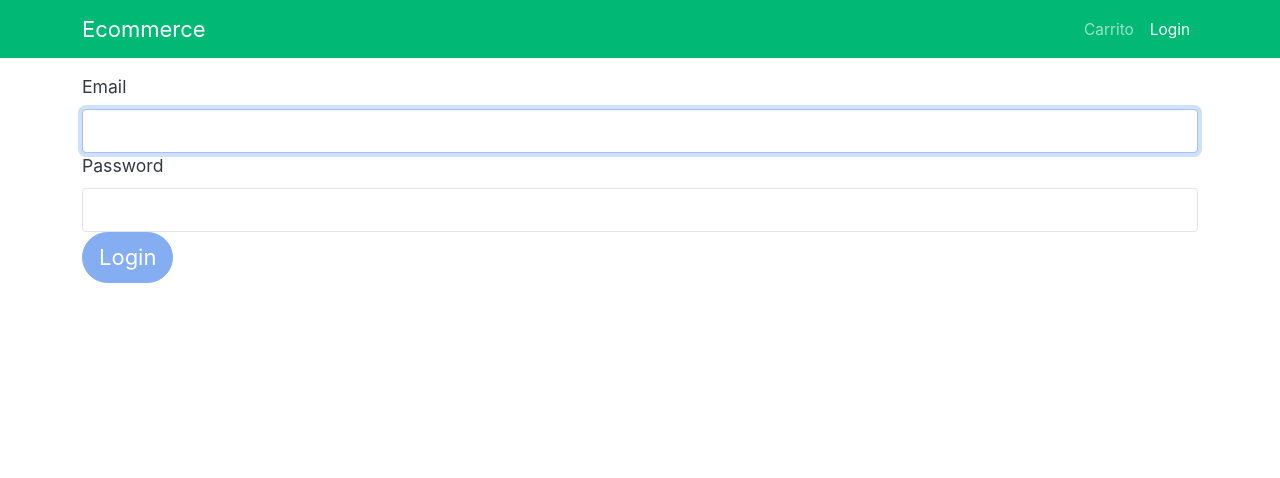
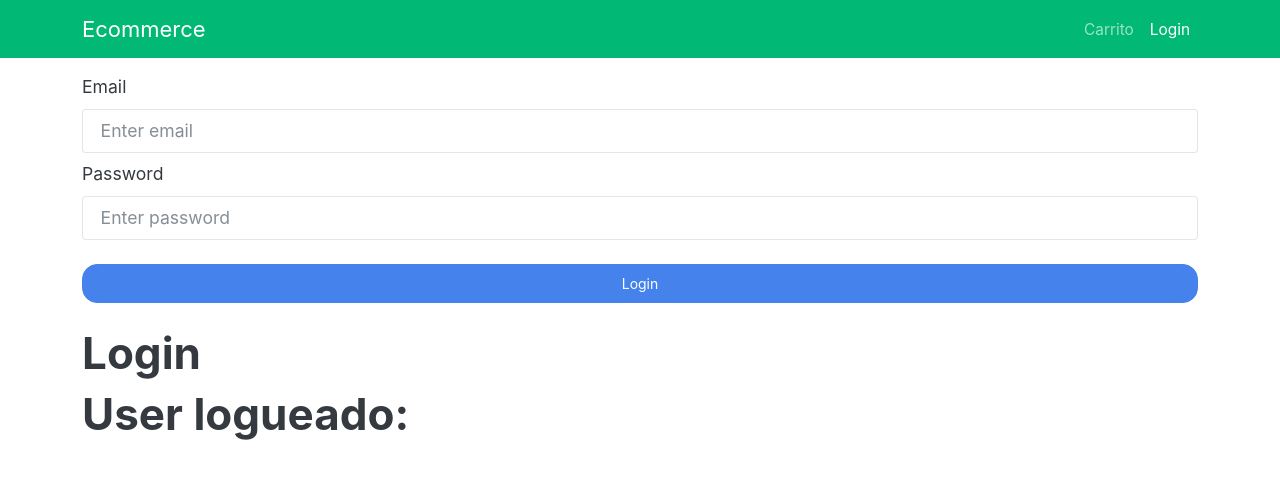
Before and after one commit to facucontreras21/e-commerce-cmf, a React (Create React App) app in the folder frontend/: page /login in a window 1280 px wide. Shown: the top 478 px of the page. Built offline with nearby package versions, Linux system fonts and the light colour scheme.

Commit message:
login, falta el localstorage

```diff
--- a/frontend/src/pages/LoginPage.jsx
+++ b/frontend/src/pages/LoginPage.jsx
@@ -1,53 +1,68 @@
 import React, { useState } from "react";
+import { useDispatch, useSelector } from "react-redux";
 import Form from "react-bootstrap/Form";
 import Button from "react-bootstrap/Button";
-import { loginUser } from "../redux/actions/userActions";
+import { loginUser } from "../redux/actions/userActions.js";
 
 const LoginPage = () => {
-  const [email, setEmail] = useState("");
-  const [password, setPassword] = useState("");
+  const initialUserState = {
+    email: "",
+    password: "",
+  };
 
-  function validateForm() {
-    return email.length > 0 && password.length > 0;
-  }
+  const dispatch = useDispatch();
+  const [user, setUser] = useState(initialUserState);
 
-  function handleSubmit(event) {
-    event.preventDefault();
-  }
+  const handleInputChange = (event) => {
+    const { name, value } = event.target;
+    setUser({ ...user, [name]: value });
+  };
+  const verifyUser = (data) => {
+    dispatch(loginUser(data));
+  };
 
-  console.log(email);
-  console.log(password);
+  const userLogged = useSelector((state) => state.userLogged); ///consultar
+  console.log(userLogged);
+
   return (
-    <div className="Login">
-      <Form onSubmit={handleSubmit}>
-        <Form.Group size="lg" controlId="email">
+    <>
+      <Form
+        onSubmit={(event) => {
+          event.preventDefault();
+          if (!user.email || !user.password) return;
+          verifyUser(user);
+          setUser(initialUserState);
+        }}
+      >
+        <Form.Group className="mb-2" controlId="formGridEmail">
           <Form.Label>Email</Form.Label>
           <Form.Control
-            autoFocus
             type="email"
-            value={email}
-            onChange={(e) => setEmail(e.target.value)}
+            placeholder="Enter email"
+            name="email"
+            value={user.email}
+            onChange={handleInputChange}
           />
         </Form.Group>
-        <Form.Group size="lg" controlId="password">
+        <Form.Group className="mb-2" controlId="formGridPassword">
           <Form.Label>Password</Form.Label>
           <Form.Control
             type="password"
-            value={password}
-            onChange={(e) => setPassword(e.target.value)}
+            placeholder="Enter password"
+            name="password"
+            value={user.password}
+            onChange={handleInputChange}
           />
         </Form.Group>
-        <Button
-          block
-          size="lg"
-          type="submit"
-          disabled={!validateForm()}
-          onClick={() => loginUser(email, password)}
-        >
+        <Button className="mb-4 mt-3 col-12" variant="primary" type="submit">
           Login
         </Button>
       </Form>
-    </div>
+      <div>
+        <h1>Login</h1>
+        <h1>User logueado: {userLogged.user.email}</h1>
+      </div>
+    </>
   );
 };
 export default LoginPage;
--- a/frontend/src/redux/actions/userActions.js
+++ b/frontend/src/redux/actions/userActions.js
@@ -1,15 +1,16 @@
 import actionTypes from "./actionTypes";
 import { loginUsers } from "../../services/userServices";
 
-export const loginUser = (email, password) => {
+export const loginUser = (body) => {
   return async (dispatch) => {
     try {
       dispatch({ type: actionTypes.USER_LOGIN_REQUEST });
-      const data = await loginUsers(email, password);
+      const data = await loginUsers(body);
       dispatch({
         type: actionTypes.USER_LOGIN_SUCCESS,
         payload: data,
       });
+      // localStorage (aqui se agrega los datos ara poder tenerlos en local porque sino se van a perder)
     } catch (error) {
       dispatch({
         type: actionTypes.USER_LOGIN_FAIL,
--- a/frontend/src/redux/reducers/index.js
+++ b/frontend/src/redux/reducers/index.js
@@ -1,8 +1,10 @@
 import { combineReducers } from "redux";
 import { productListReducer } from "./productReducers";
+import { userLoginReducer } from "./userReducers";
 
 const reducer = combineReducers({
   productList: productListReducer,
+  userLogged: userLoginReducer,
 });
 
 export default reducer;
--- /dev/null
+++ b/frontend/src/redux/reducers/userReducers.js
@@ -0,0 +1,19 @@
+import actionTypes from "../actions/actionTypes";
+
+export const userLoginReducer = (state = { user: {} }, action) => {
+  switch (action.type) {
+    case actionTypes.USER_LOGIN_REQUEST:
+      return { loading: true, user: {} };
+    case actionTypes.USER_LOGIN_SUCCESS:
+      return {
+        loading: false,
+        user: action.payload,
+        // pages: action.payload.pages,
+        // page: action.payload.page,
+      };
+    case actionTypes.USER_LOGIN_FAIL:
+      return { loading: false, error: action.payload };
+    default:
+      return state;
+  }
+};
--- a/frontend/src/services/userServices.js
+++ b/frontend/src/services/userServices.js
@@ -1,13 +1,9 @@
 import axios from "axios";
 import { BASE_URL_BACK } from "../config";
 
-export const loginUsers = async (email, password) => {
+export const loginUsers = async (body) => {
   try {
-    const params = JSON.stringify({
-      email: email,
-      password: password,
-    });
-    const { data } = await axios.post(`${BASE_URL_BACK}/users/login`, params);
+    const { data } = await axios.post(`${BASE_URL_BACK}/users/login`, body);
     return data;
   } catch (error) {
     throw error;
```
